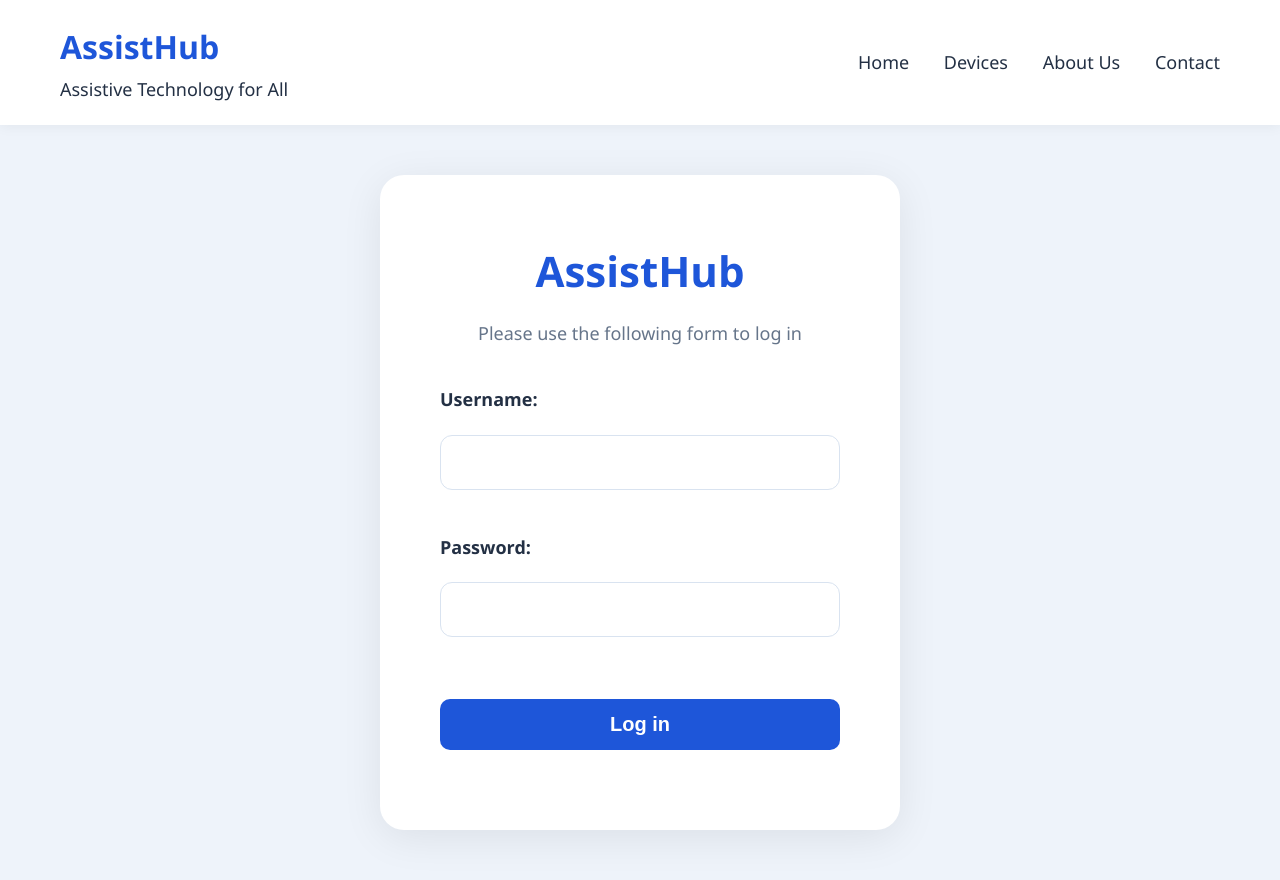
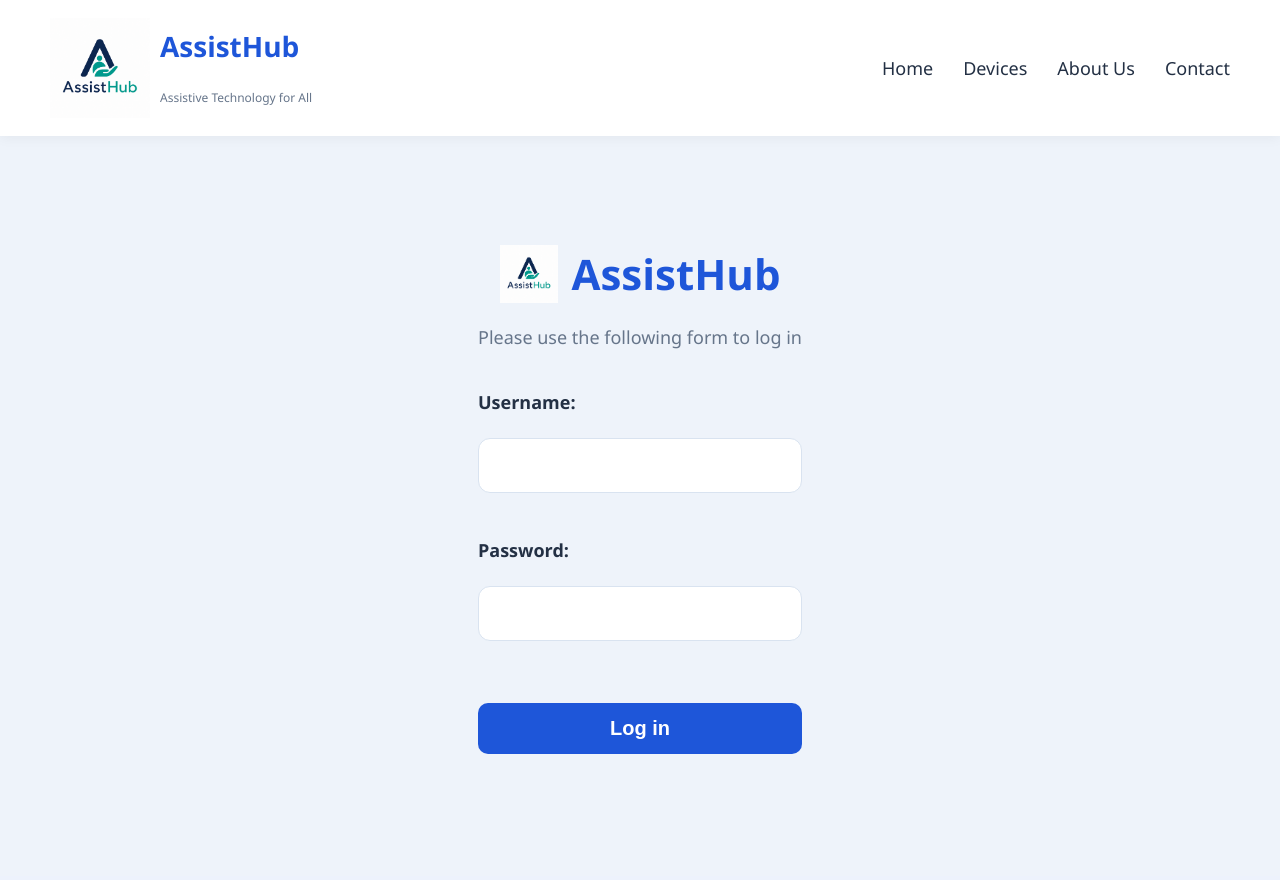
Before and after one commit to adyashamohanty2014-svg/AssistHub, a Django app: page /products/login/ in a window 1280 px wide. After the commit the page ends 754 px from the top, so only its background shows below. Run offline with Django 5.2, Linux system fonts and the light colour scheme.

Commit message:
Updated AssistHub navbar logo and login page styling

```diff
--- a/products/templates/base.html
+++ b/products/templates/base.html
@@ -24,6 +24,15 @@
 
 <div class="logo-area">
 
+<div class="brand">
+
+<img
+src="{% static 'images/assisthublogo.png' %}"
+alt="AssistHub Logo"
+class="header-logo">
+
+<div>
+
 <span class="logo">
 AssistHub
 </span>
@@ -31,6 +40,10 @@ AssistHub
 <p class="tagline">
 Assistive Technology for All
 </p>
+
+</div>
+
+</div>
 
 </div>
 
--- a/products/templates/products/login.html
+++ b/products/templates/products/login.html
@@ -15,7 +15,16 @@ Log-in
 
 <div class="login-card">
 
+<div class="logo-header">
+
+<img
+src="{% static 'images/assisthublogo.png' %}"
+alt="AssistHub Logo"
+class="logo">
+
 <h1>AssistHub</h1>
+
+</div>
 
 <p class="subtitle">
 Please use the following form to log in
--- a/static/css/base.css
+++ b/static/css/base.css
@@ -6,27 +6,20 @@ padding:0;
 box-sizing:border-box;
 }
 
+/* ===== PAGE ===== */
+
 body{
-
-font-family: "Segoe UI", sans-serif;
-
+font-family:"Segoe UI", sans-serif;
 background:#F5F8FC;
-
 color:#233044;
-
 line-height:1.7;
-
 font-size:18px;
-
 }
 
 /* ===== HEADER ===== */
 
 #header{
-
 background:white;
-
-padding:20px 60px;
 
 display:flex;
 
@@ -34,24 +27,71 @@ justify-content:space-between;
 
 align-items:center;
 
+padding:18px 50px;
+
 box-shadow:0 2px 12px rgba(0,0,0,0.05);
-
 }
 
+/* ===== LOGO SECTION ===== */
+
+.logo-area{
+display:flex;
+align-items:center;
+}
+
+.brand{
+display:flex;
+align-items:center;
+gap:10px;
+}
+
+/* SMALL LOGO */
+
+.header-logo{
+width:100px;
+height:100px;
+
+object-fit:contain;
+
+display:block;
+
+flex-shrink:0;
+}
+
+/* ASSISTHUB TEXT */
+
 .logo{
+display:block;
 
-font-size:32px;
+font-size:28px;
 
 font-weight:700;
 
 color:#1E56D9;
 
+line-height:1.1;
+}
+
+/* TAGLINE */
+
+.tagline{
+margin-top:2px;
+
+font-size:12px;
+
+color:#66758A;
+
+line-height:1.2;
 }
 
 /* ===== NAVIGATION ===== */
 
+nav{
+display:flex;
+align-items:center;
+}
+
 nav a{
-
 text-decoration:none;
 
 color:#233044;
@@ -61,25 +101,20 @@ margin-left:30px;
 font-size:18px;
 
 font-weight:500;
-
 }
 
 nav a:hover{
-
 color:#1E56D9;
-
 }
 
 /* ===== MAIN CONTENT ===== */
 
 #content{
-
 max-width:1200px;
 
 margin:auto;
 
 padding:50px;
-
 }
 
 /* ===== BUTTON ===== */
@@ -102,20 +137,16 @@ font-size:18px;
 cursor:pointer;
 
 transition:.3s;
-
 }
 
 button:hover,
 input[type="submit"]:hover{
-
 background:#1444B8;
-
 }
 
 /* ===== FORMS ===== */
 
 input{
-
 width:100%;
 
 padding:14px;
@@ -129,23 +160,19 @@ border:1px solid #D9E3F0;
 border-radius:10px;
 
 font-size:17px;
-
 }
 
 input:focus{
-
 outline:none;
 
 border-color:#1E56D9;
 
 box-shadow:0 0 8px rgba(30,86,217,.15);
-
 }
 
 /* ===== FOOTER ===== */
 
 footer{
-
 margin-top:80px;
 
 padding:25px;
@@ -155,5 +182,4 @@ text-align:center;
 background:#0E2B68;
 
 color:white;
-
 }
--- a/static/css/login.css
+++ b/static/css/login.css
@@ -18,33 +18,37 @@ min-height:80vh;
 
 }
 
-/* CARD */
+.logo-header{
 
-.login-card{
+display:flex;
 
-width:520px;
+align-items:center;
 
-background:white;
+justify-content:center;
 
-padding:60px;
+gap:14px;
 
-border-radius:24px;
-
-box-shadow:0 8px 40px rgba(0,0,0,.08);
+margin-bottom:12px;
 
 }
 
-/* TITLE */
+.logo{
+
+width:58px;
+
+height:58px;
+
+object-fit:contain;
+
+}
 
 .login-card h1{
 
-text-align:center;
+margin:0;
 
 font-size:42px;
 
 color:#1E56D9;
-
-margin-bottom:12px;
 
 }
 
```
Also changed, not shown: static/images/assisthublogo.png (added).
